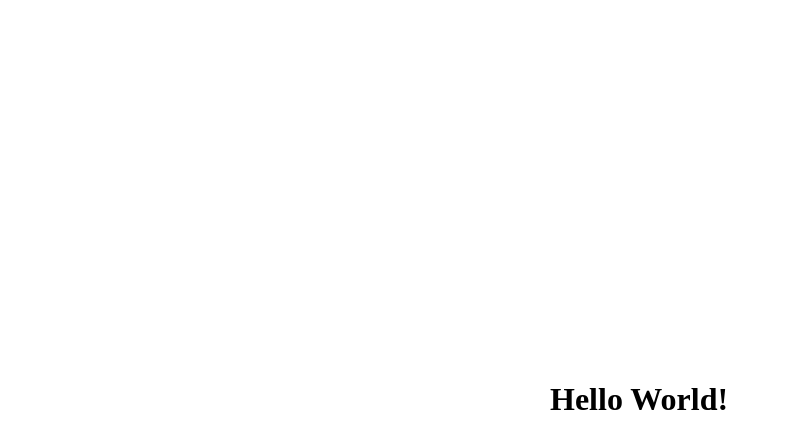
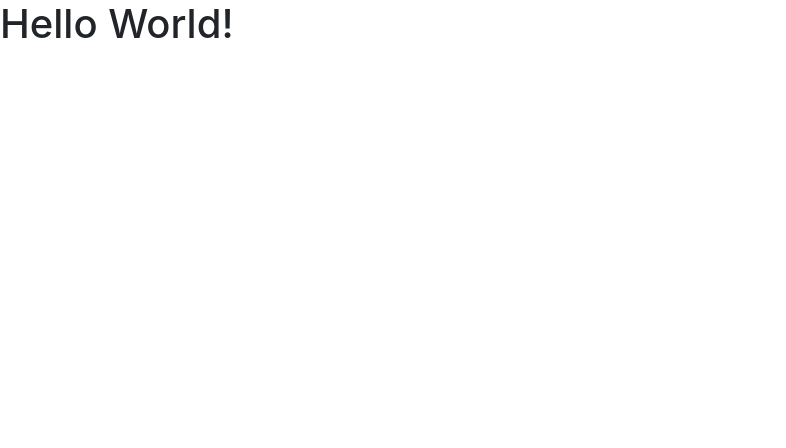
Before and after one commit to alexmarakas/reservation-site, a plain HTML site: page index.html in a window 1280 px wide. Shown: the whole page, without its empty margins (0-786 px from the left). Drawn offline with nearby package versions, Linux system fonts and the light colour scheme.

Commit message:
add bootstrap

```diff
--- a/index.html
+++ b/index.html
@@ -2,17 +2,17 @@
 <html lang="en" dir="ltr">
   <head>
     <meta charset="utf-8">
+    <meta name="viewport" content="width=device-width, initial-scale=1">
     <title>Final Project</title>
+    <link rel="stylesheet" href="style.css">
+    <!-- BOOTSTRAP CSS -->
+    <link href="https://stackpath.bootstrapcdn.com/bootstrap/4.1.3/css/bootstrap.min.css" rel="stylesheet" integrity="sha384-MCw98/SFnGE8fJT3GXwEOngsV7Zt27NXFoaoApmYm81iuXoPkFOJwJ8ERdknLPMO" crossorigin="anonymous">
   </head>
-  <style>
-    h1 {
-      position: absolute;
-      top: 50%;
-      left: 50%;
-      transform: translate(-90px,-40px);
-    }
-  </style>
   <body>
     <h1>Hello World!</h1>
+
+    <script type="text/javascript" src="main.js"></script>
+    <!-- BOOTSTRAP JS -->
+    <script src="https://stackpath.bootstrapcdn.com/bootstrap/4.1.3/js/bootstrap.min.js" integrity="sha384-ChfqqxuZUCnJSK3+MXmPNIyE6ZbWh2IMqE241rYiqJxyMiZ6OW/JmZQ5stwEULTy" crossorigin="anonymous"></script>
   </body>
 </html>
```
Also changed, not shown: main.js (added), style.css (added).
